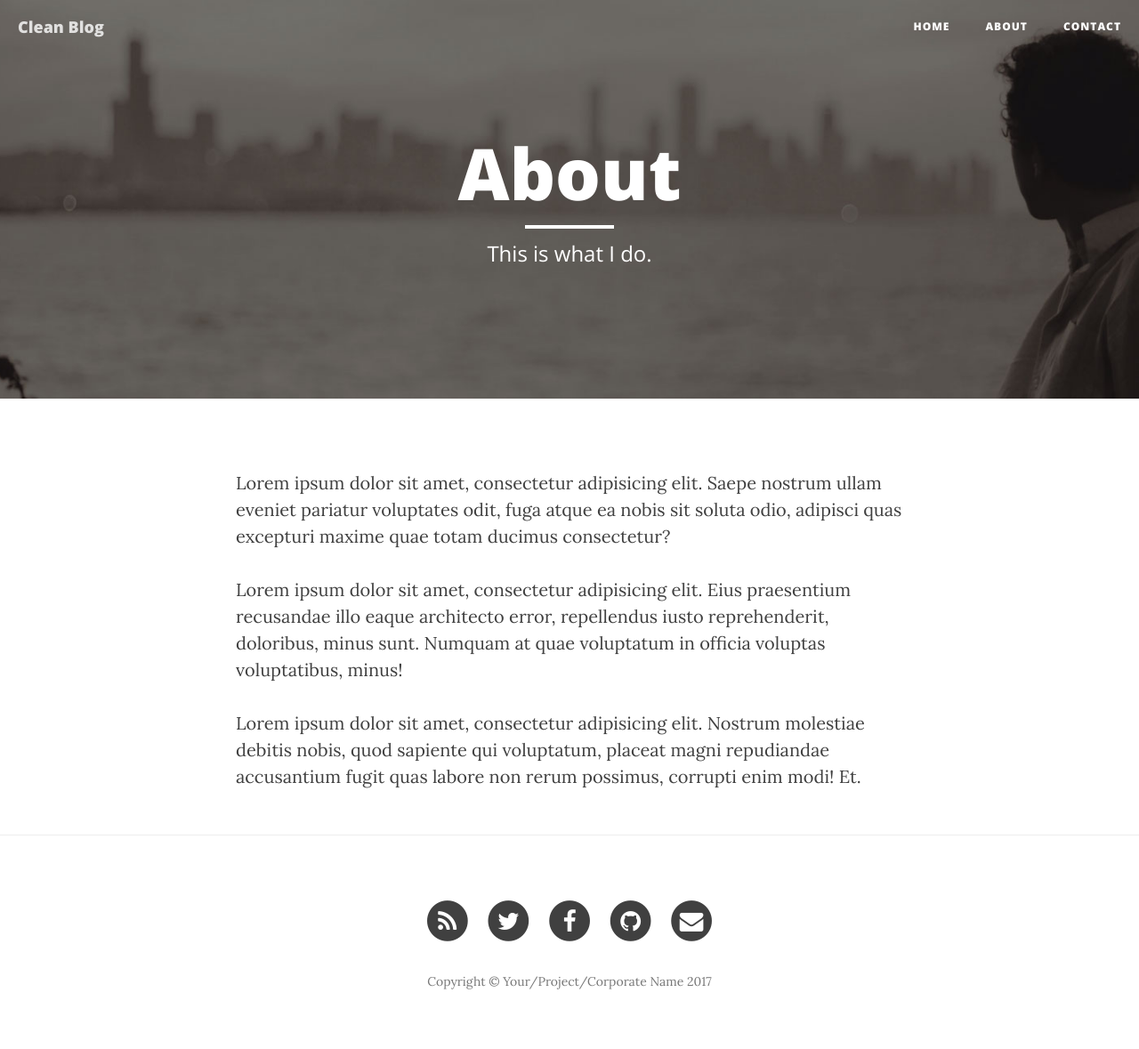
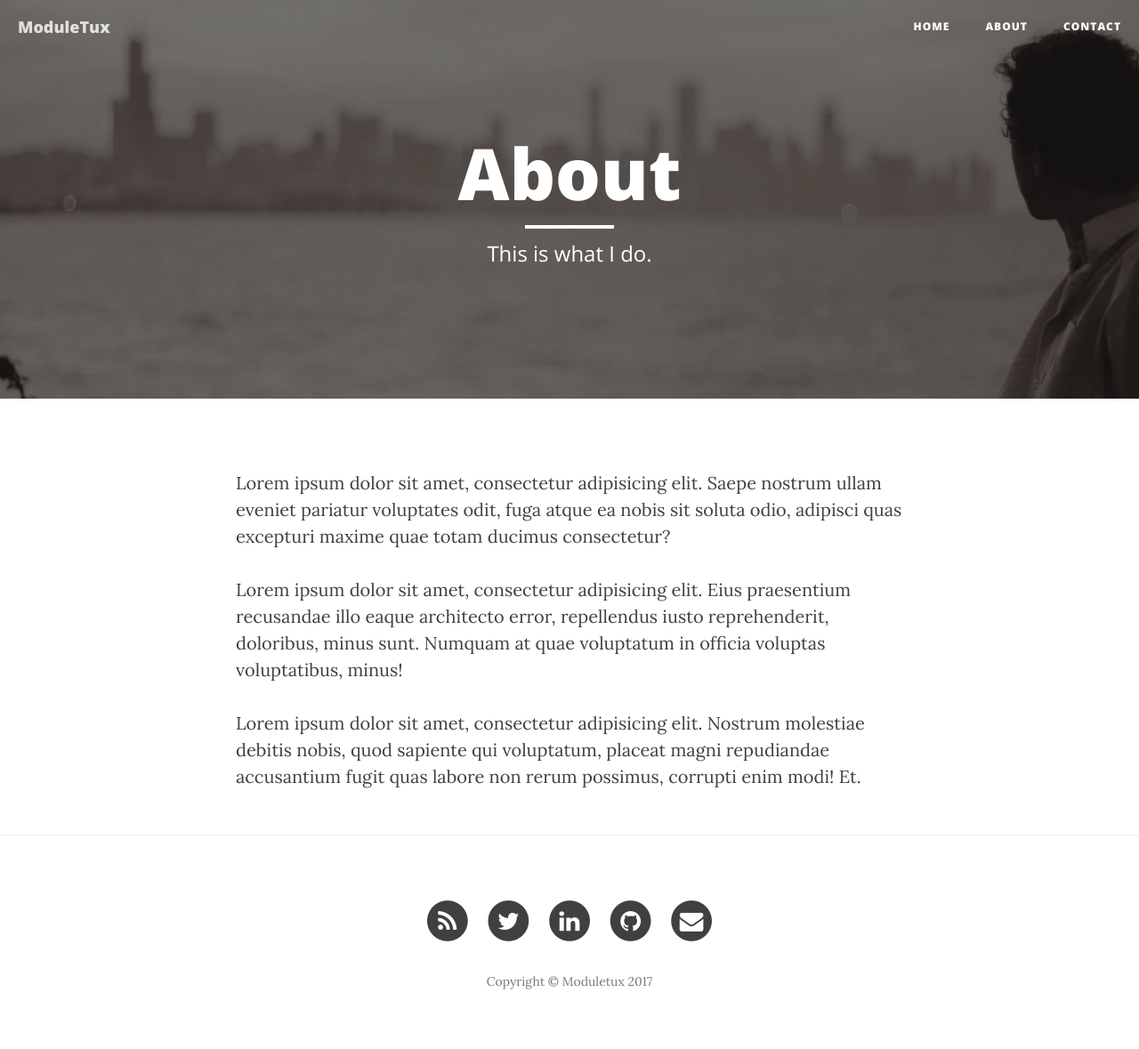
Before and after one commit to moduletux/moduletux_blog, a Jekyll site: the page built from about.html, in a window 1280 px wide. Shown: the whole page at 89% size. Built offline with Jekyll 4.4.1, drawn with Linux system fonts in a browser that asks for light colours; nearby versions of some CDN libraries; part of the change alters nothing that is shown.

Commit message:
Updated config and footer

```diff
--- a/_config.yml
+++ b/_config.yml
@@ -1,15 +1,15 @@
 # Site settings
-title: Clean Blog
+title: ModuleTux
 header-img: img/home-bg.jpg
-email: your-email@yourdomain.com
-copyright_name: Your/Project/Corporate Name
-description: "Write your site description here. It will be used as your sites meta description as well!"
-baseurl: "/startbootstrap-clean-blog-jekyll"
-url: "http://yourdomain.com"
-twitter_username: SBootstrap
-github_username:  davidtmiller
-facebook_username:  StartBootstrap
-email_username:  your-email@yourdomain.com
+email: david.hollinger@moduletux.com
+copyright_name: Moduletux
+description: "Blogging about Linux, Ruby, Puppet, Rails, FOSS, and Faith."
+baseurl: ""
+url: "http://moduletux.com"
+twitter_username: moduletux
+github_username:  dhollinger
+linkedin_username:  dhollinger
+email_username:  david.hollinger@moduletux.com
 
 # Google Analytics
 # To enable google analytics, uncomment below line with a valid Google Tracking ID
--- a/_includes/footer.html
+++ b/_includes/footer.html
@@ -22,12 +22,12 @@
                         </a>
                     </li>
                     {% endif %}
-                    {% if site.facebook_username %}
+                    {% if site.linkedin_username %}
                     <li>
-                        <a href="https://www.facebook.com/{{ site.facebook_username }}">
+                        <a href="https://www.linkedin.com/in/{{ site.linkedin_username }}">
                             <span class="fa-stack fa-lg">
                                 <i class="fa fa-circle fa-stack-2x"></i>
-                                <i class="fa fa-facebook fa-stack-1x fa-inverse"></i>
+                                <i class="fa fa-linkedin fa-stack-1x fa-inverse"></i>
                             </span>
                         </a>
                     </li>
```
